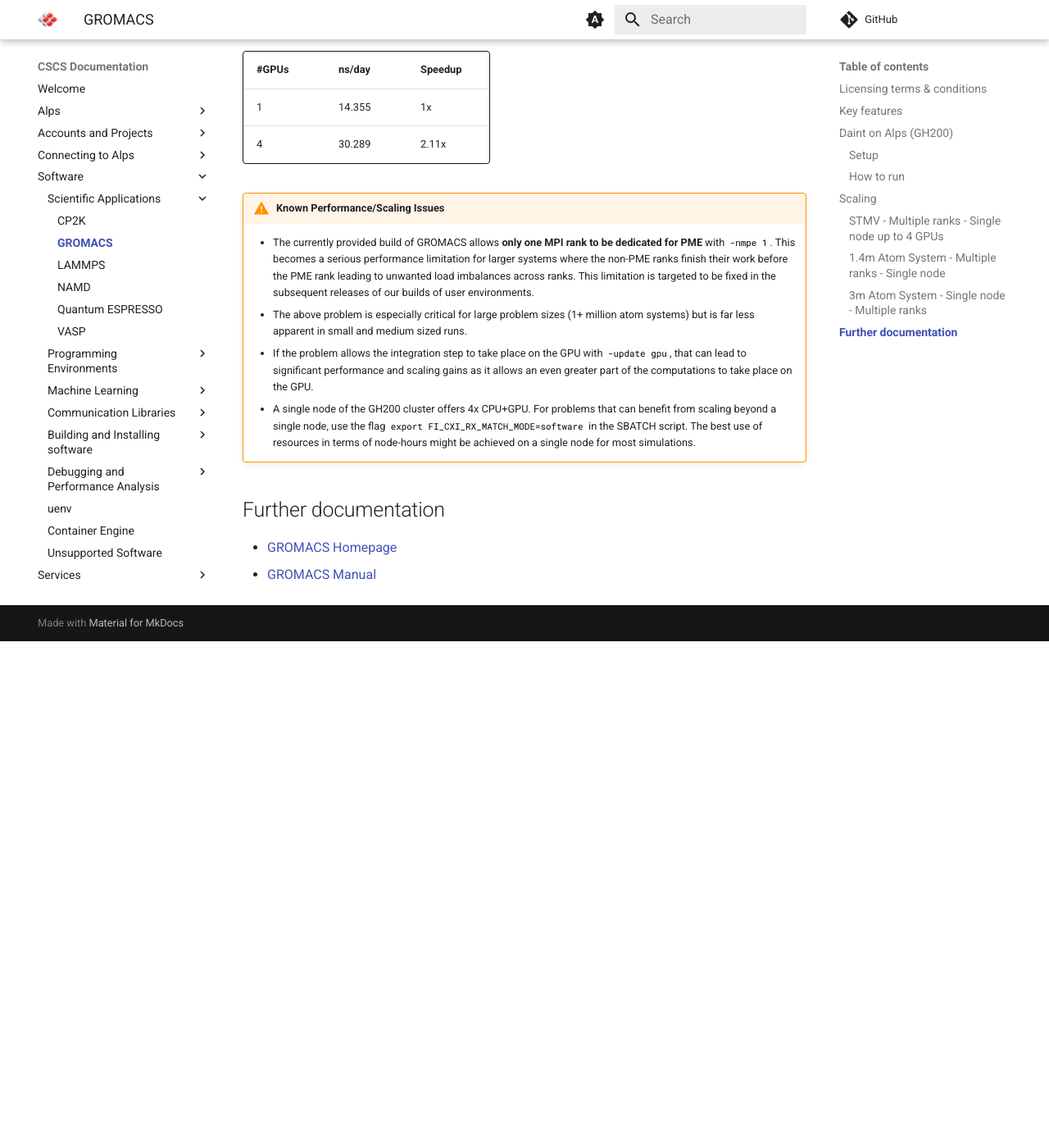
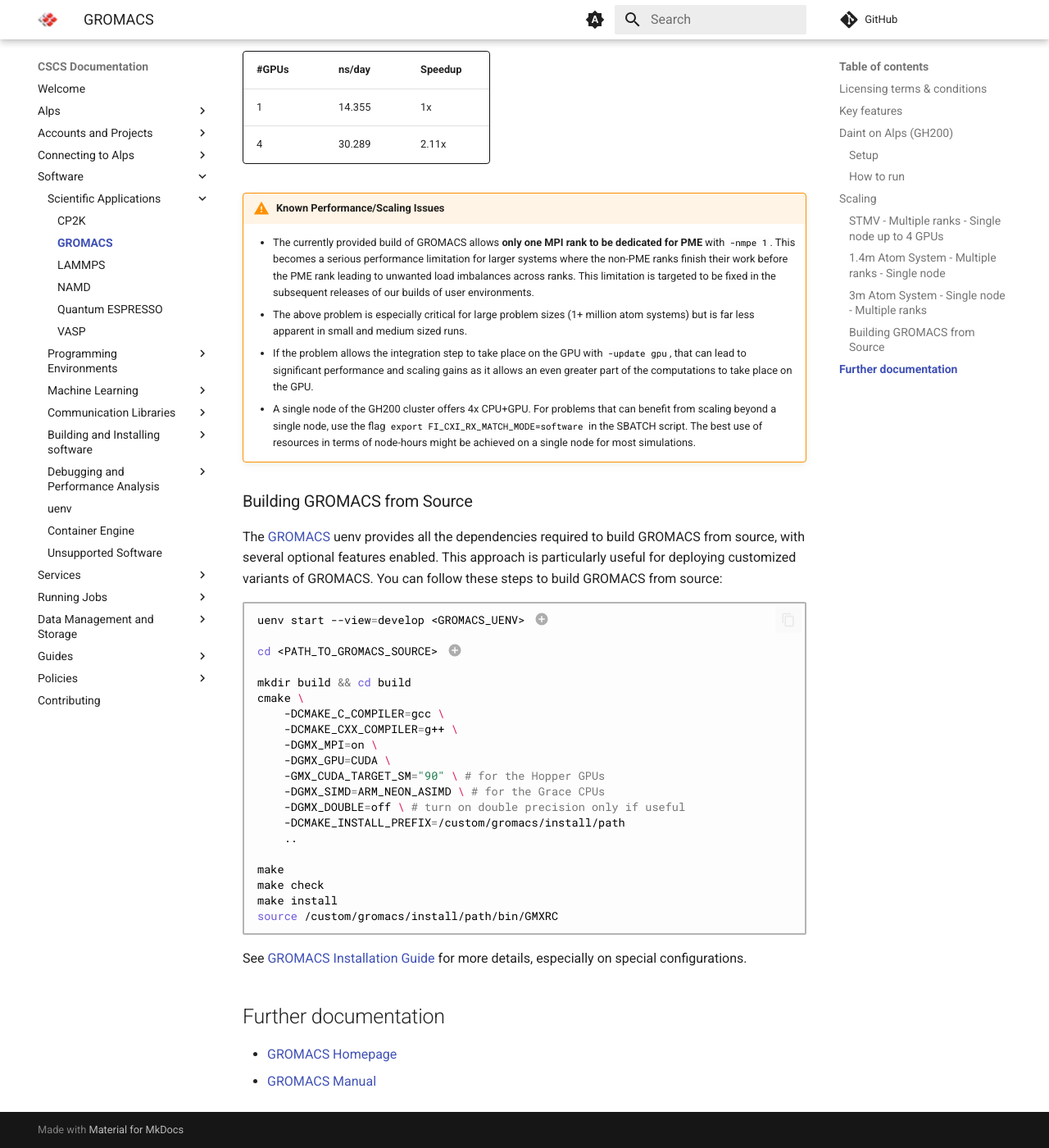
Before and after one commit to nickjbrowning/cscs-docs, an MkDocs documentation site: the page built from docs/software/sciapps/gromacs.md, in a window 1280 px wide and 1400 px high, scrolled down 5390 px. Shown: the whole window at 82% size. Built offline with MkDocs 1.6.1 and Material for MkDocs 9.7.7, drawn with Linux system fonts in a browser that asks for light colours; comment, search, counter and statistics services are not loaded; before the commit the page ends 6172 px from its top, so only the background shows below that.

Commit message:
add docs on building GROMACS from source (#126)
Co-authored-by: Prashanth Kanduri <kanduri@cscs.ch>

````diff
--- a/docs/software/sciapps/gromacs.md
+++ b/docs/software/sciapps/gromacs.md
@@ -159,9 +159,43 @@
 	- If the problem allows the integration step to take place on the GPU with `-update gpu`, that can lead to significant performance and scaling gains as it allows an even greater part of the computations to take place on the GPU.
 	- A single node of the GH200 cluster offers 4x CPU+GPU. For problems that can benefit from scaling beyond a single node, use the flag `export FI_CXI_RX_MATCH_MODE=software` in the SBATCH script. The best use of resources in terms of node-hours might be achieved on a single node for most simulations.
 
+### Building GROMACS from Source
+
+The [GROMACS] uenv provides all the dependencies required to build GROMACS from source, with several optional features enabled. This approach is particularly useful for deploying customized variants of GROMACS. You can follow these steps to build GROMACS from source:
+
+```bash
+uenv start --view=develop <GROMACS_UENV> # (1)!
+
+cd <PATH_TO_GROMACS_SOURCE> # (2)!
+
+mkdir build && cd build
+cmake \
+	-DCMAKE_C_COMPILER=gcc \
+	-DCMAKE_CXX_COMPILER=g++ \
+	-DGMX_MPI=on \
+	-DGMX_GPU=CUDA \
+	-GMX_CUDA_TARGET_SM="90" \ # for the Hopper GPUs
+	-DGMX_SIMD=ARM_NEON_ASIMD \ # for the Grace CPUs
+	-DGMX_DOUBLE=off \ # turn on double precision only if useful
+	-DCMAKE_INSTALL_PREFIX=/custom/gromacs/install/path
+	..
+
+make
+make check
+make install
+source /custom/gromacs/install/path/bin/GMXRC
+```
+
+1. Start the GROMACS uenv and load the `develop` view (which provides all the necessary dependencies)
+
+2. Go to the GROMACS source directory
+
+See [GROMACS Installation Guide] for more details, especially on special configurations.
+
 ## Further documentation
 
 * [GROMACS Homepage][GROMACS]
 * [GROMACS Manual](https://manual.gromacs.org/2024.1/index.html)
 
 [GROMACS]: https://www.gromacs.org
+[GROMACS Installation Guide]: https://manual.gromacs.org/current/install-guide/index.html
````
